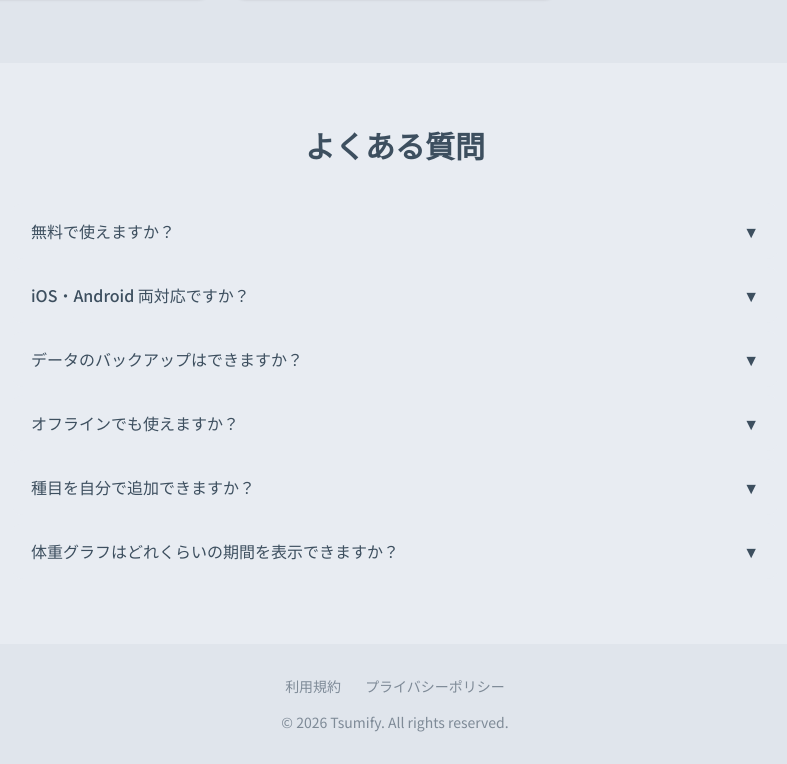
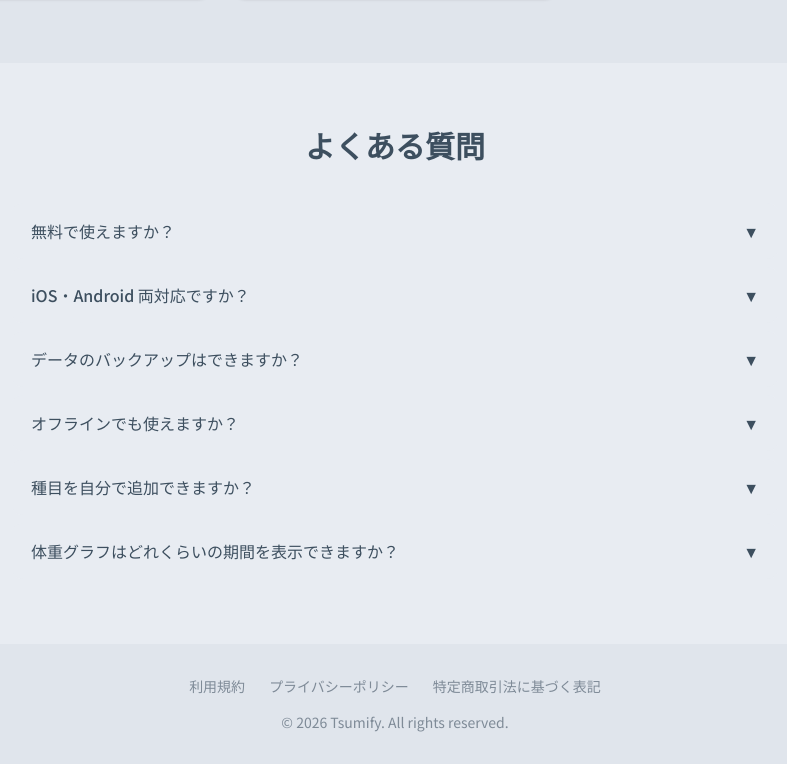
Before and after one commit to kakeru1939-ui/training-buddy-website, a Next.js app: page / in a window 1280 px wide. Shown: the part 1046-1810 px from the top of the page, without its empty margins (245-1032 px from the left). Built offline with nearby package versions, Linux system fonts and the light colour scheme.

Commit message:
update: Footer に特定商取引法リンクを追加し /legal# へのリンクに統一

```diff
--- a/components/Footer.tsx
+++ b/components/Footer.tsx
@@ -6,12 +6,15 @@ export function Footer() {
   return (
     <footer className="border-t border-[var(--color-bg-elevated)] bg-[var(--color-bg)] py-8">
       <div className="mx-auto flex max-w-5xl flex-col items-center gap-4 px-4 text-sm text-[var(--color-text)]/60">
-        <div className="flex gap-6">
-          <Link href="/terms" className="hover:text-[var(--color-accent)] transition-colors">
+        <div className="flex flex-wrap justify-center gap-6">
+          <Link href="/legal#terms" className="hover:text-[var(--color-accent)] transition-colors">
             利用規約
           </Link>
-          <Link href="/privacy" className="hover:text-[var(--color-accent)] transition-colors">
+          <Link href="/legal#privacy" className="hover:text-[var(--color-accent)] transition-colors">
             プライバシーポリシー
+          </Link>
+          <Link href="/legal#tokusho" className="hover:text-[var(--color-accent)] transition-colors">
+            特定商取引法に基づく表記
           </Link>
         </div>
         <p>© {year} Tsumify. All rights reserved.</p>
```
Also changed, not shown: 1 other file (tests, documents, lock files or other folders).
